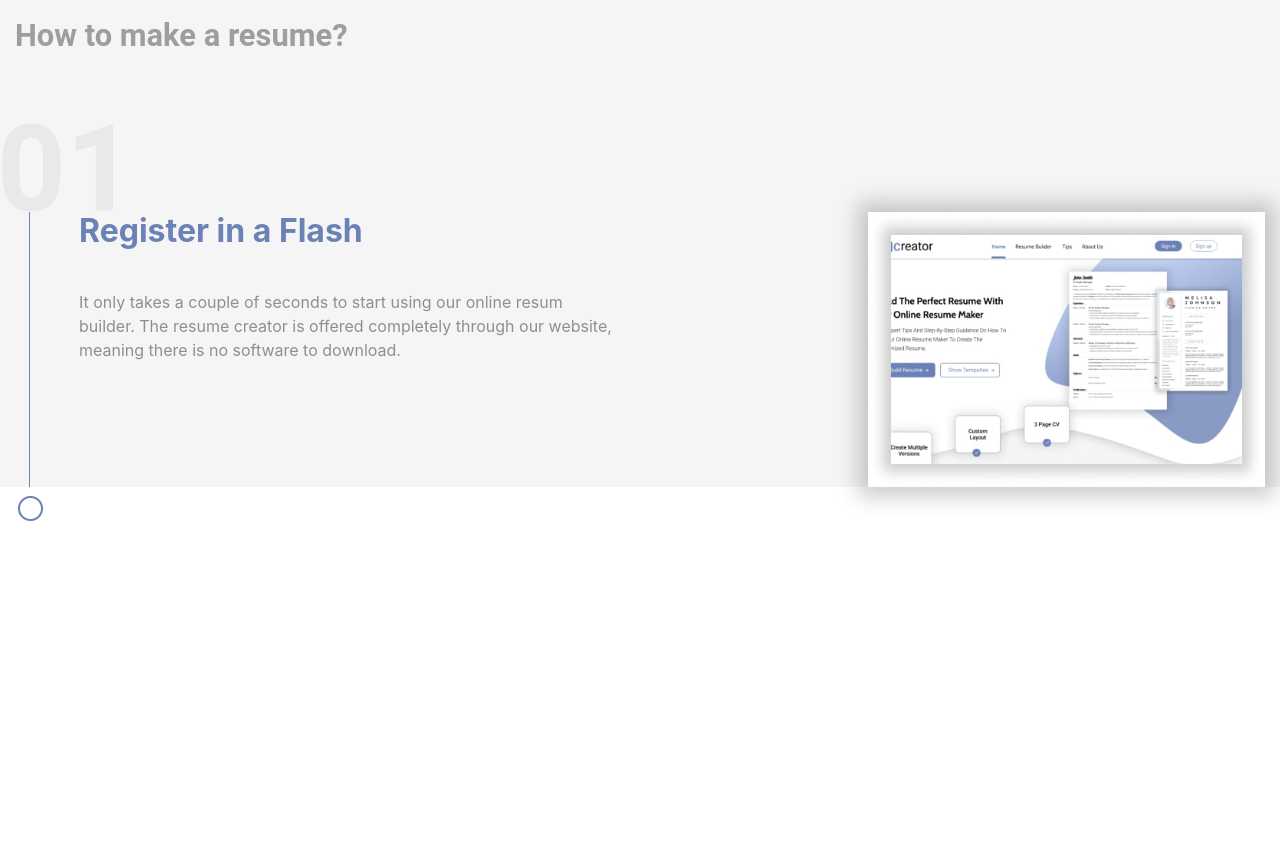
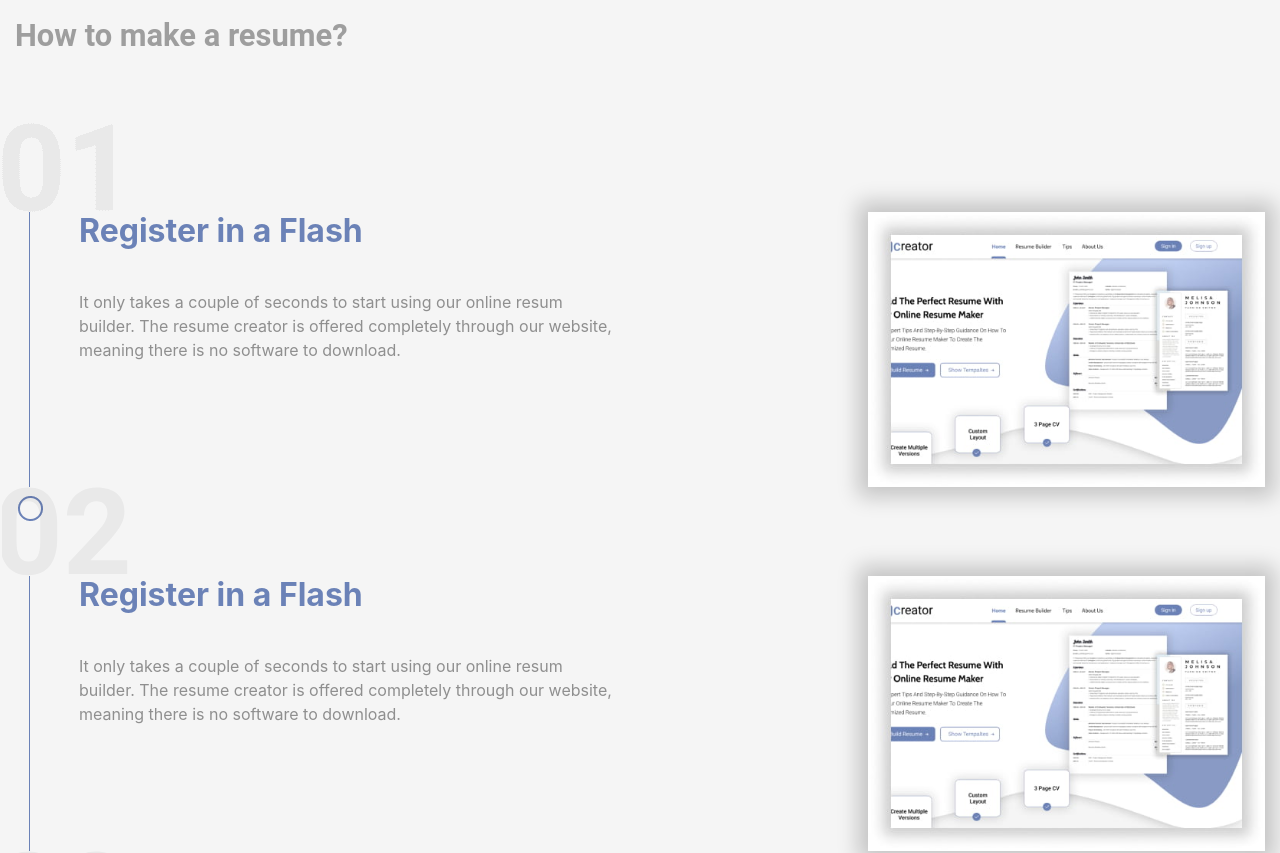
Before and after one commit to sohaila-mohamed/CV-Creator-ClientSide, a React (Create React App) app: page / in a window 1280 px wide. Shown: the part 860-1713 px from the top of the page. Before the commit the page ends 1387 px from the top, so only its background shows below. Built offline with nearby package versions, Linux system fonts and the light colour scheme.

Commit message:
conveerting description section to array

```diff
--- a/src/components/Home/Home.jsx
+++ b/src/components/Home/Home.jsx
@@ -7,8 +7,17 @@ import "./Home.css";
 import verified from "../../images/verified.svg";
 import descImg_1 from '../../images/description/description-img1.png';
 import number_01 from '../../images/description/01.png';
+import number_02 from '../../images/description/02.svg';
+import number_03 from '../../images/description/03.svg';
 
 function Home() {
+  var description_items=[{image:number_01,title:" Register in a Flash",text:` It only takes a couple of seconds to start using our online resum builder.
+  The resume creator is offered completely through our website, meaning
+  there is no software to download.`},{image:number_02,title:"Register in a Flash",text:` It only takes a couple of seconds to start using our online resum builder.
+  The resume creator is offered completely through our website, meaning
+  there is no software to download.`},{image:number_03,title:"Register in a Flash",text:` It only takes a couple of seconds to start using our online resum builder.
+  The resume creator is offered completely through our website, meaning
+  there is no software to download.`}];
   return (
     <Fragment>
       <div className="card position-relative border-0 mb-3">
@@ -59,6 +68,46 @@ function Home() {
         </div>
       </div>
       <div className="home-desc-section">
+      <Container className="p-0 home-desc-container">
+      <div className="row m-0">
+    <div className="col-8 ml-1 ml-sm-0 d-flex">
+      <span className="home-desc-header">How to make a resume?</span>
+    </div>
+  </div>
+        {
+description_items.map((item)=>(
+
+ <div >
+  <div className="row m-0 p-0">
+    <div className="col-12  m-0 position-relative  ">
+      <img src={item.image} className="home-desc-numbers "/>
+    </div>
+  </div>
+  <div className="row m-0 home-desc-line position-relative">
+    <div className="col-lg-8 col-md-8 col-sm-8 col-12 home-desc-sideText ">
+      <h1 >
+        {item.title}
+    </h1>
+      <span>
+       {item.text}
+    </span>
+
+    </div>
+    <div className="col-lg-4 col-md-4 col-sm-4 col-8 offset-2 offset-lg-0 offset-md-0  offset-sm-0 d-flex">
+      <img src={descImg_1} className="home-desc-sideImg align-self-end"></img>
+
+    </div>
+  </div>
+  </div>
+
+
+))
+        }
+        </Container>
+         </div>
+
+
+      {/* <div className="home-desc-section">
         <Container className="p-0 home-desc-container">
           <div className="row m-0">
             <div className="col-8 ml-1 ml-sm-0 d-flex">
@@ -88,7 +137,7 @@ function Home() {
             </div>
           </div>
         </Container>
-      </div>
+      </div> */}
     </Fragment>
   );
 }
```
Also changed, not shown: src/images/description/02.svg (added), src/images/description/03.svg (added).
